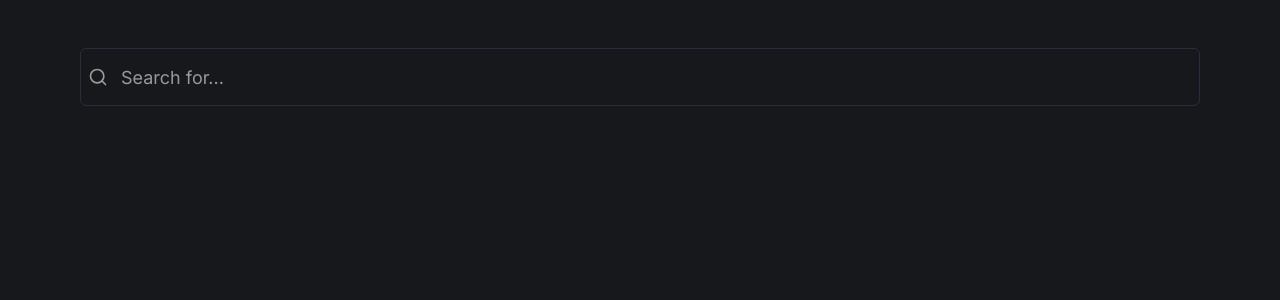
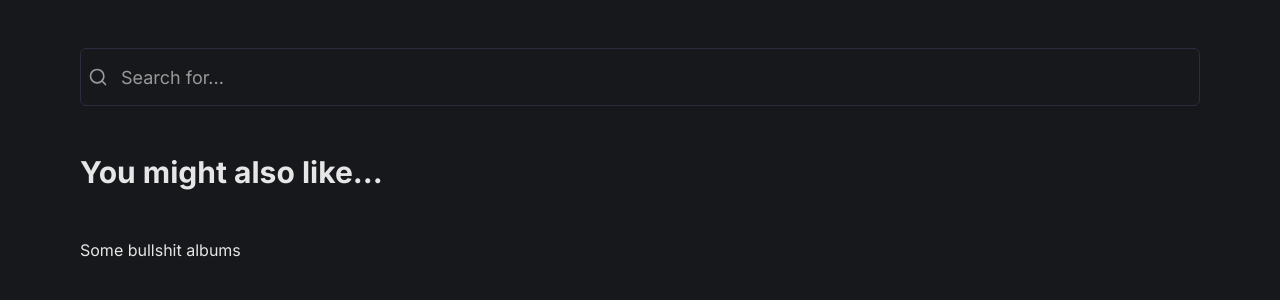
Before and after one commit to Per4atku/bananajam, a Next.js app: page /explore in a window 1280 px wide. Shown: the top 300 px of the page. Built offline with nearby package versions, Linux system fonts and the light colour scheme.

Commit message:
🍌 minor

```diff
--- a/src/app/explore/page.tsx
+++ b/src/app/explore/page.tsx
@@ -12,7 +12,7 @@ const Explore = ({
   return (
     <MaxWidthWrapper>
       <Search placeholder="Search for..." />
-      {searchParams?.query && (
+      {searchParams?.query ? (
         <>
           <Artist
             isAdded={true}
@@ -35,6 +35,11 @@ const Explore = ({
             imageURL="https://i.scdn.co/image/f0a39a8a196a87a7236bdcf8a8708f6d5d3547cc"
           />
         </>
+      ) : (
+        <>
+          <h1 className="font-bold text-3xl mt-12">You might also like...</h1>
+          <p className="mt-12">Some bullshit albums</p>
+        </>
       )}
     </MaxWidthWrapper>
   );
```
